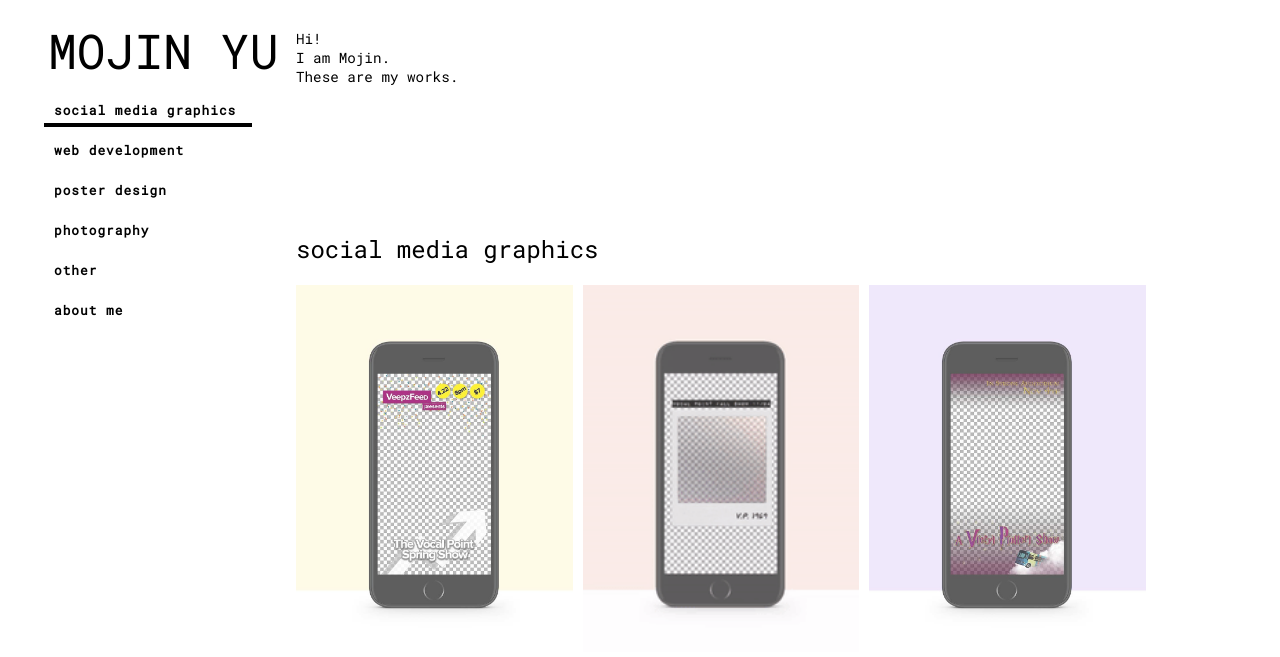
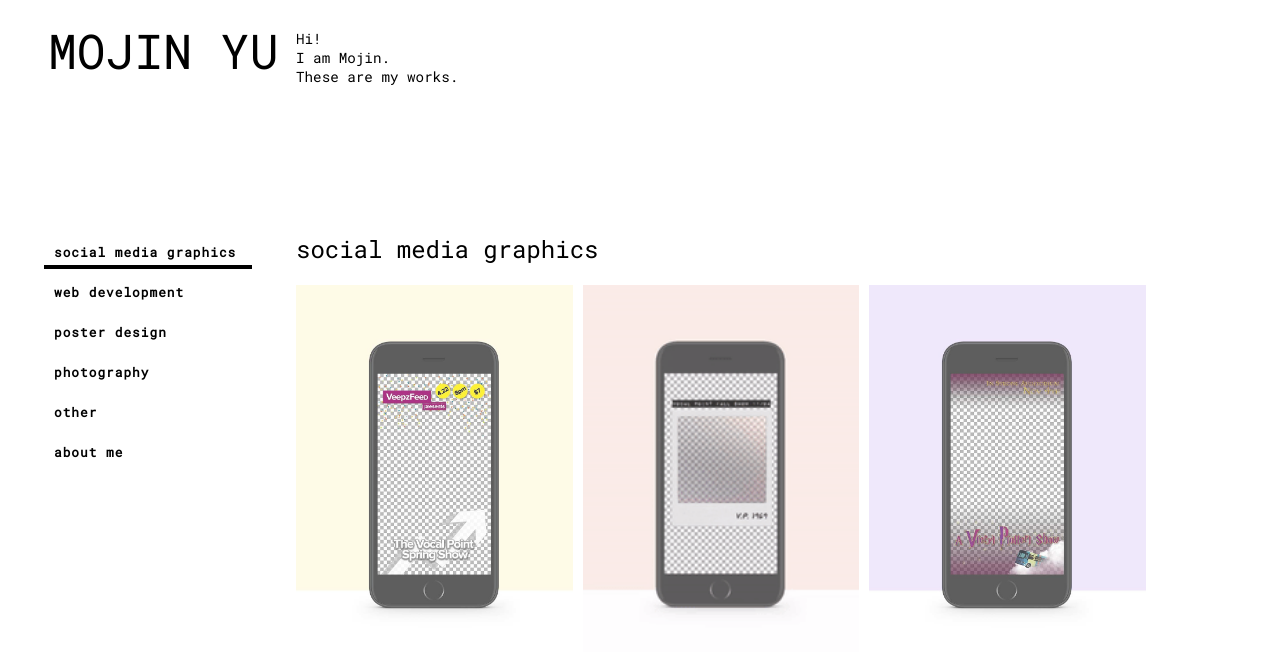
Before and after one commit to yumojin/yumojin, a PHP site: page / in a window 1280 px wide. Shown: the top 657 px of the page. Run offline with PHP 8.4, Linux system fonts and the light colour scheme.

Commit message:
nav safari 2

```diff
--- a/css/styles.css
+++ b/css/styles.css
@@ -39,10 +39,12 @@ div ul {
 /* styles for navigation bar */
 
 .navigation {
+    position:fixed;
     top: 14.5rem;
     width: 14.5rem;
     margin-left: 2rem;
     color: #000;
+    -webkit-transform: translateZ(0);
 }
 
 .navigation a:hover, a:focus, a:active {
```
